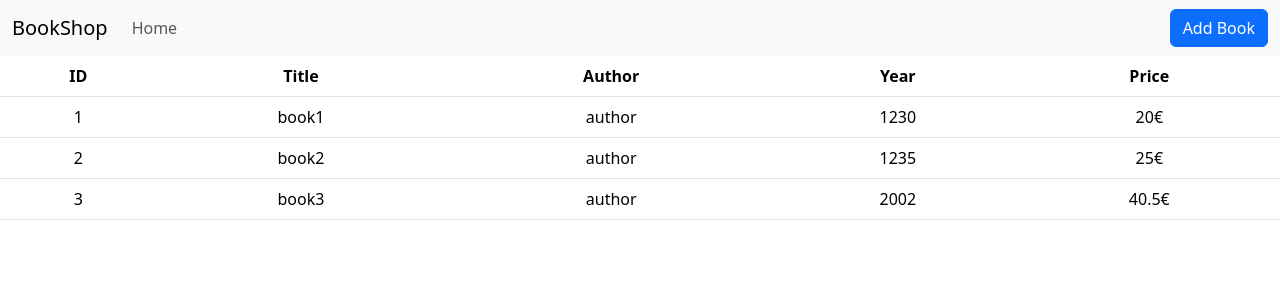
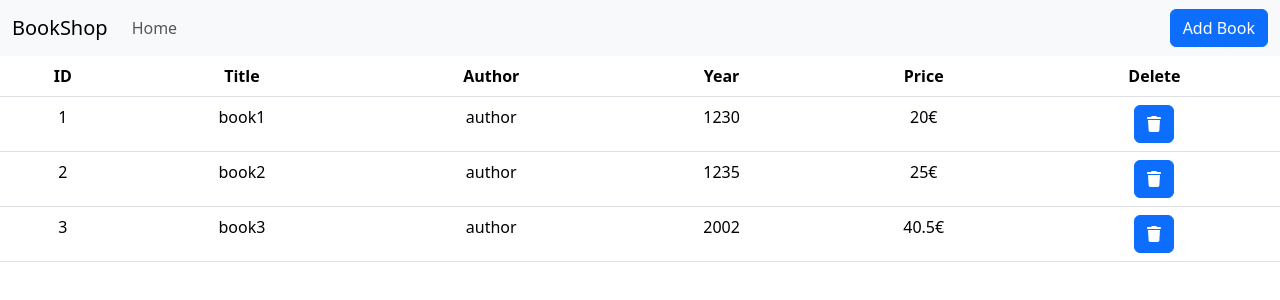
Before and after one commit to fabriziocacicia/bookshop, a React (Create React App) app in the folder frontend/: page / in a window 1280 px wide. Shown: the top 300 px of the page. Built offline with nearby package versions, Linux system fonts and the light colour scheme.

Commit message:
feat: add the ui for the delete book button and for the delete confirmation modal

```diff
--- a/frontend/package.json
+++ b/frontend/package.json
@@ -3,6 +3,9 @@
   "version": "0.1.0",
   "private": true,
   "dependencies": {
+    "@fortawesome/fontawesome-svg-core": "^6.4.2",
+    "@fortawesome/free-solid-svg-icons": "^6.4.2",
+    "@fortawesome/react-fontawesome": "^0.2.0",
     "@testing-library/jest-dom": "^5.17.0",
     "@testing-library/react": "^13.4.0",
     "@testing-library/user-event": "^13.5.0",
--- /dev/null
+++ b/frontend/src/books_list/components/confirm_book_deletion_modal.tsx
@@ -0,0 +1,21 @@
+import Button from 'react-bootstrap/Button';
+import Modal from 'react-bootstrap/Modal';
+
+export default function ConfirmBookDeletionModal({bookTitle, show, onHide, onClickCancel, onClickDelete}: {bookTitle: string, show: boolean, onHide: () => any, onClickCancel: () => any, onClickDelete: () => any}) {
+    return (
+        <Modal show={show} onHide={() => onHide()}>
+            <Modal.Header closeButton>
+                <Modal.Title>Delete Book</Modal.Title>
+            </Modal.Header>
+            <Modal.Body>Are you sure you want to delete the book {bookTitle}?</Modal.Body>
+            <Modal.Footer>
+                <Button variant="secondary" onClick={() => onClickCancel()}>
+                    Cancel
+                </Button>
+                <Button variant="primary" onClick={() => onClickDelete()}>
+                    Delete
+                </Button>
+            </Modal.Footer>
+        </Modal>
+    )
+}
--- /dev/null
+++ b/frontend/src/books_list/components/delete_button.tsx
@@ -0,0 +1,21 @@
+import { library } from '@fortawesome/fontawesome-svg-core'
+import { fas } from '@fortawesome/free-solid-svg-icons'
+import {
+    IconLookup,
+    IconDefinition,
+    findIconDefinition
+  } from '@fortawesome/fontawesome-svg-core'
+import Button from 'react-bootstrap/Button';
+import { FontAwesomeIcon } from "@fortawesome/react-fontawesome";
+
+library.add(fas)
+const trashLookup: IconLookup = { prefix: 'fas', iconName: 'trash' }
+const trashIconDefinition: IconDefinition = findIconDefinition(trashLookup)
+
+export default function DeleteButton({ onClick }: { onClick: Function }) {
+    return (
+        <Button onClick={() => onClick()}>
+            <FontAwesomeIcon icon={trashIconDefinition} />
+        </Button>
+    )
+}
--- a/frontend/src/books_list/page.tsx
+++ b/frontend/src/books_list/page.tsx
@@ -1,4 +1,8 @@
 import Table from 'react-bootstrap/Table';
+import DeleteButton from './components/delete_button';
+import { useState } from 'react';
+import ConfirmBookDeletionModal from './components/confirm_book_deletion_modal';
+
 
 const books = [
     { _id: "1", title: 'book1', author: 'author', year: 1230, price: 20.0},
@@ -6,7 +10,7 @@ const books = [
     { _id: "3", title: 'book3', author: 'author', year: 2002, price: 40.5},
 ]
 
-function BookListItem({id, title, author, year, price }: {id: string, title: string, author: string, year: number, price: number}) {
+function BookListItem({id, title, author, year, price, onClickDelete }: {id: string, title: string, author: string, year: number, price: number, onClickDelete: Function}) {
     return (
         <tr>
             <td>{id}</td>
@@ -14,17 +18,32 @@ function BookListItem({id, title, author, year, price }: {id: string, title: str
             <td>{author}</td>
             <td>{year}</td>
             <td>{price}€</td>
+            <td>
+                <DeleteButton onClick={onClickDelete} />
+            </td>
         </tr>
     );
 }
 
 
 export default function BooksListPage() {
+    const [confirmBookDeletionModalShowState, setConfirmBookDeletionModalShowState] = useState<boolean>(false);
+    const [bookToDeleteTitle, setbookToDeleteTitle] = useState<string>("")
+
+    const handleCloseConfirmBookDeletionModal = () => setConfirmBookDeletionModalShowState(false);
+    const handleShowConfirmBookDeletionModal = (bookTitle: string) => {
+        setbookToDeleteTitle(bookTitle);
+        setConfirmBookDeletionModalShowState(true);
+    };
+
+
     const listItems = books.map(book =>
-            <BookListItem id={book._id} title={book.title} author={book.author} year={book.year} price={book.price} />
+            <BookListItem key={book._id} id={book._id} title={book.title} author={book.author} year={book.year} price={book.price} onClickDelete={() => handleShowConfirmBookDeletionModal(book.title)}/>
         );
 
     return (
+        <>
+            <ConfirmBookDeletionModal bookTitle={bookToDeleteTitle} show={confirmBookDeletionModalShowState} onHide={handleCloseConfirmBookDeletionModal} onClickCancel={handleCloseConfirmBookDeletionModal} onClickDelete={()=>{}}/>
             <Table responsive>
                 <thead>
                     <tr>
@@ -33,11 +52,13 @@ export default function BooksListPage() {
                         <th>Author</th>
                         <th>Year</th>
                         <th>Price</th>
+                        <th>Delete</th>
                     </tr>
                 </thead>
                 <tbody>
                     {listItems}
                 </tbody>
             </Table>
+        </>
     )
 }
```
Also changed, not shown: 1 other file (tests, documents, lock files or other folders). Lines whose indentation alone changed are shown as unchanged.
